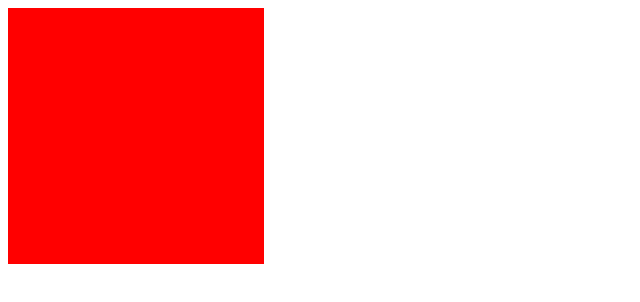
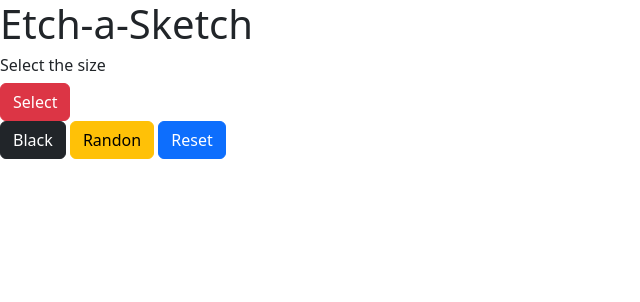
Before and after one commit to Hidemi2008/Etch-a-Sketch, a plain HTML site: page index.html in a window 1280 px wide. Shown: the whole page, without its empty margins (0-640 px from the left). Drawn offline with nearby package versions, Linux system fonts and the light colour scheme.

Commit message:
Create html

```diff
--- a/index.html
+++ b/index.html
@@ -3,10 +3,29 @@
 <head>
     <meta charset="UTF-8">
     <meta name="viewport" content="width=device-width, initial-scale=1.0">
-    <title>Document</title>
+    <title>Etch-a-Sketch</title>
+    <link rel="stylesheet" href="style.css">
+    <link href="https://cdn.jsdelivr.net/npm/bootstrap@5.3.3/dist/css/bootstrap.min.css" rel="stylesheet" integrity="sha384-QWTKZyjpPEjISv5WaRU9OFeRpok6YctnYmDr5pNlyT2bRjXh0JMhjY6hW+ALEwIH" crossorigin="anonymous">
 </head>
 <body>
-    <div id="container"></div>
+    <h1>Etch-a-Sketch</h1>
+    <div id="header">
+        <h6>Select the size</h6>
+        <button id="popup" class="btn btn-danger">Select</button>
+    </div>
+    <div id="border">
+    </div>
+    <div id="footer">
+        <button class="btn btn-dark">
+            Black
+        </button>
+        <button class="btn btn-warning">
+            Randon
+        </button>
+        <button class="btn btn-primary">
+            Reset
+        </button>
+    </div>
 
     <script src="javascript.js"></script>
 </body>
--- a/javascript.js
+++ b/javascript.js
@@ -1,3 +1,5 @@
+/*
+
 let container = document.querySelector("#container")
 let div = document.createElement('div')
 div.style.backgroundColor = "red"
```
